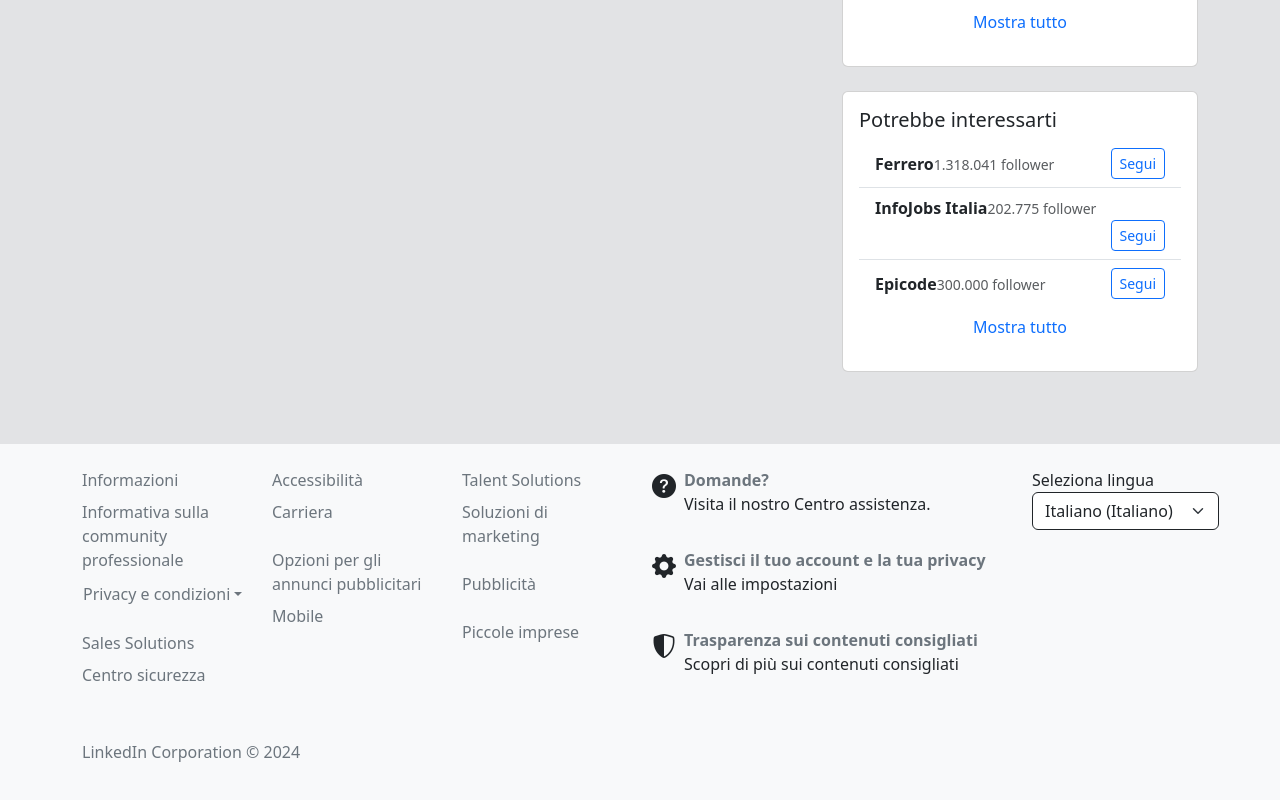
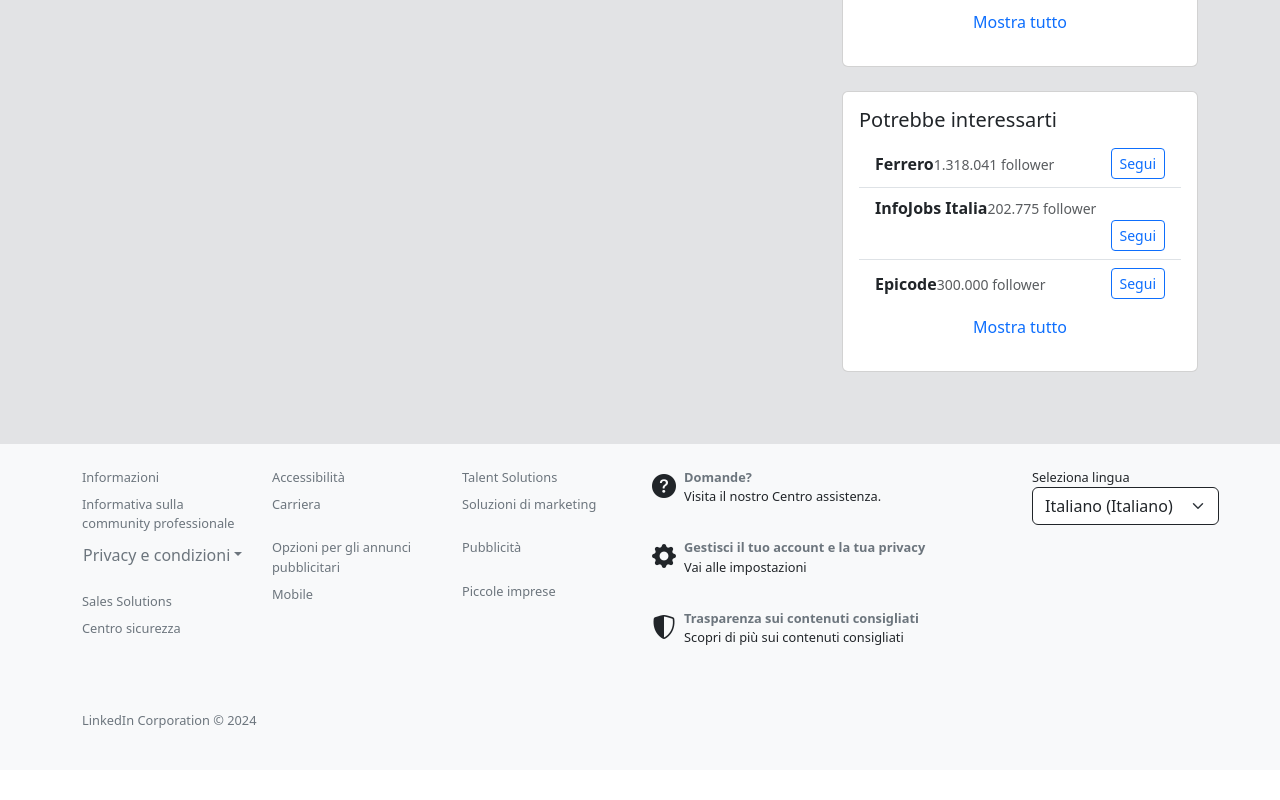
Before and after one commit to enzocesarano/BuildWeek3-Team1, a React (Create React App) app: page /profile/1 in a window 1280 px wide. Shown: the part 1122-1922 px from the top of the page. After the commit the page ends 1892 px from the top, so only its background shows below. Built offline with nearby package versions, Linux system fonts and the light colour scheme; no server answers.

Commit message:
grandezzza footer

```diff
--- a/src/App.css
+++ b/src/App.css
@@ -1,12 +1,4 @@
-.footer-link {
-  text-decoration: none;
-  color: #6c757d;
-}
 
-.footer-link:hover {
-  text-decoration: underline !important;
-  color: #0776e6 !important;
-}
 .pointer {
     cursor: pointer;
 }
@@ -243,3 +235,18 @@
   background-color: #c5b8b8;
   margin: 0 15px;
 }
+
+/* Footer */
+footer {
+  font-size: 0.8em;
+}
+
+.footer-link {
+  text-decoration: none;
+  color: #6c757d;
+}
+
+.footer-link:hover {
+  text-decoration: underline !important;
+  color: #0776e6 !important;
+}
```
